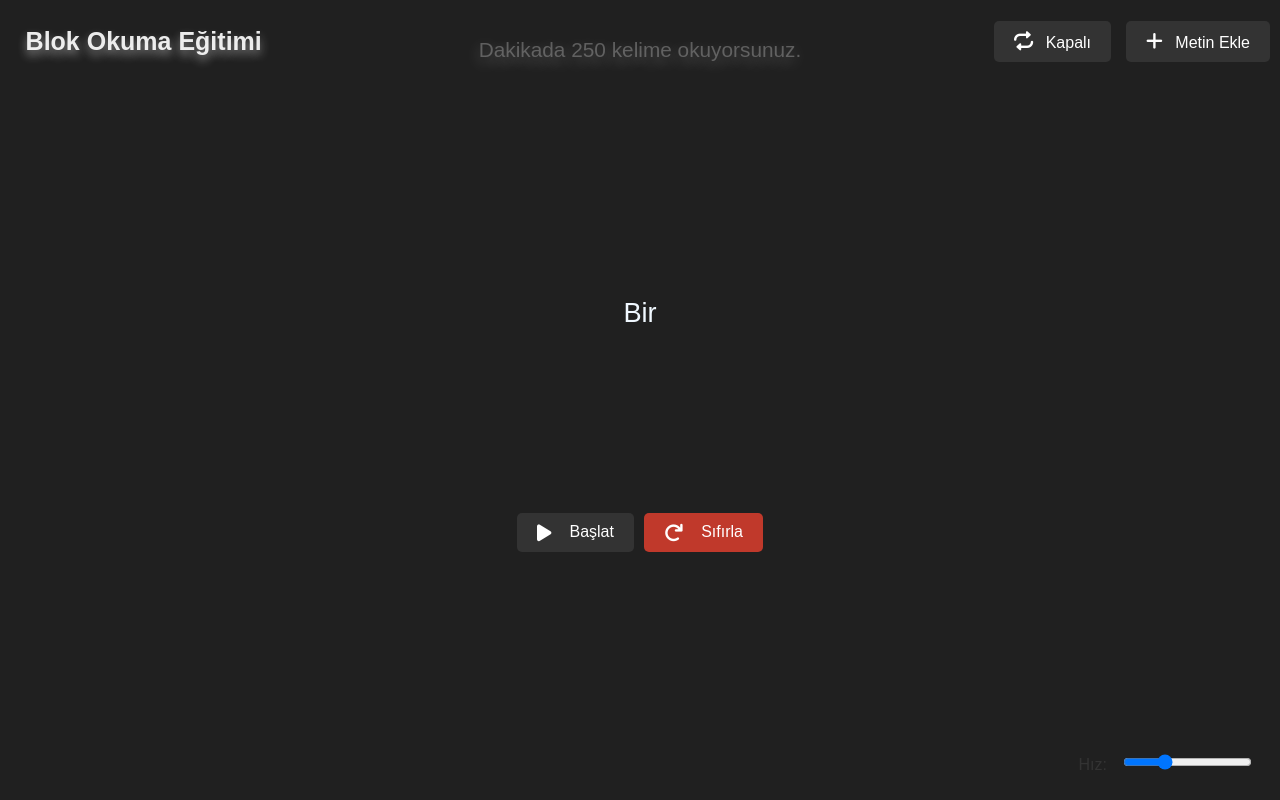
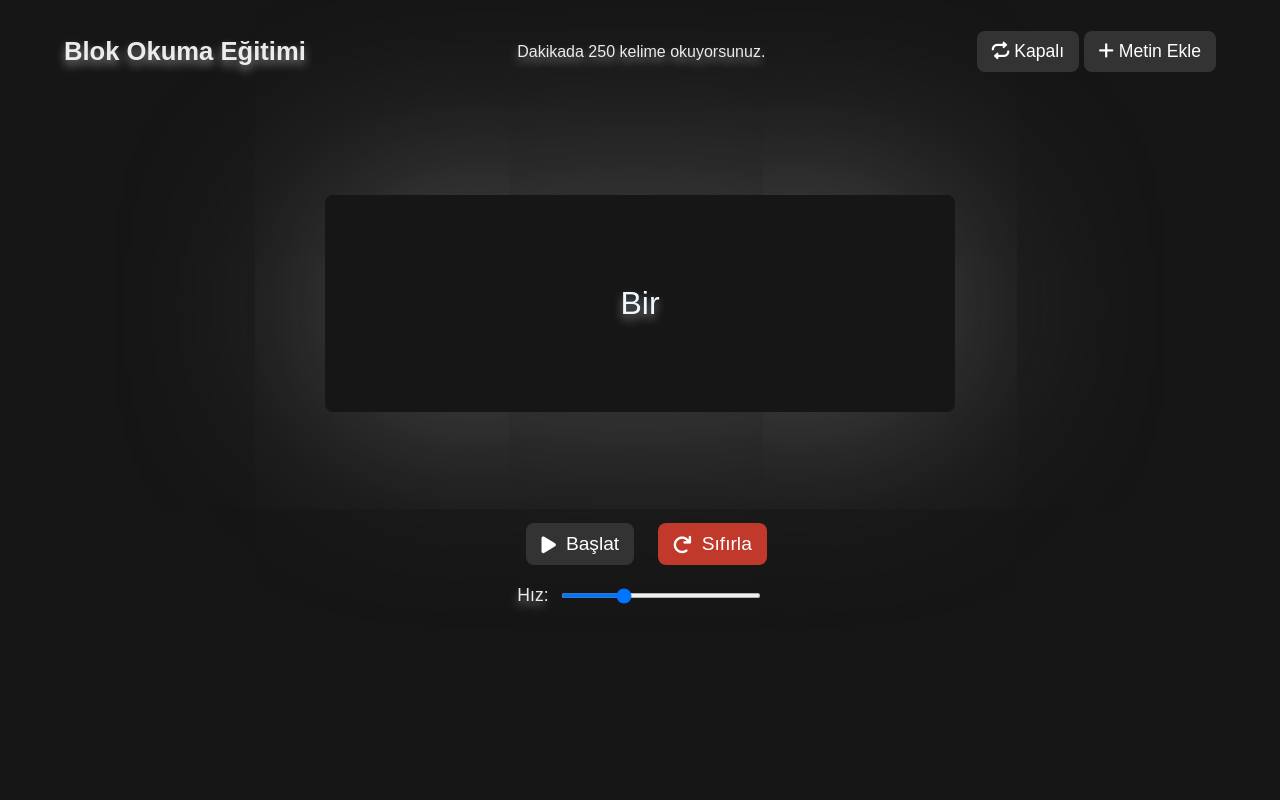
Before and after one commit to fear321/Read, a plain HTML site: page index.html in a window 1280 px wide. Drawn offline with Linux system fonts and the light colour scheme.

Commit message:
Update style.css

```diff
--- a/style.css
+++ b/style.css
@@ -2,194 +2,207 @@ body {
     font-family: Arial, sans-serif;
     margin: 0;
     padding: 0;
-    background-color: #202020;
-    color: #333;
+    background-color: #161616;
     display: flex;
     flex-direction: column;
     align-items: center;
     justify-content: flex-start;
     height: 100vh;
     overflow-x: hidden;
-}
-
-header {
-    display: flex;
-    justify-content: flex-start;
-    width: 100%;
-    padding: 10px;
-    z-index: 10;
-    background-color: #202020;
-    position: relative;
+    font-size: 1rem;
+    color: rgba(255, 255, 255, 0.904);
+    text-shadow: 0 5px 10px rgba(255, 255, 255, 0.473);
+    cursor: default;
 }
 
 #header {
-    font-size: 25px;
-    color: rgba(255, 255, 255, 0.904);
-    text-shadow: 0 5px 10px rgba(255, 255, 255, 0.473);
-    margin-left: 2vw;
-}
-
-.topcontrols {
-    display: flex;
-    justify-content: flex-end;
-    align-items: center;
-    margin-left: auto;
-    gap: 15px;
-    margin-right: 10px;
+    font-size: 1.6rem;
 }
 
 .topcontrols button {
-    padding: 10px 20px;
-    font-size: 1rem;
-    border: none;
-    border-radius: 5px;
-    cursor: pointer;
-    background-color: #333;
-    color: white;
-    transition: background-color 0.3s;
-}
-
-.topcontrols button:hover {
-    background-color: #555;
+    padding: 12px 25px;
+    font-size: 1.1rem;
 }
 
 .container {
-    margin-top: 50px;
     display: flex;
     justify-content: center;
     align-items: center;
-    width: 100%;
-    text-align: center;
-    padding: 20px;
+    width: 80%;
+    height: 50vh;
     box-sizing: border-box;
-    overflow-y: auto;
+    max-width: 900px;
 }
 
 .display {
-    font-size: 1.7rem;
+    font-size: 2rem;
     margin: 20px 0;
-    padding: 10px;
-    border: 2px solid #ccc;
+    padding: 10%;
+    box-shadow: 0 1px 200px rgba(156, 156, 156, 0.473);
     border-radius: 8px;
-    border: none;
-    outline: none;
     color: aliceblue;
-    padding: 10%;
-}
-
-.controls {
-    display: flex;
-    justify-content: center;
-    align-items: flex-start; /* Butonu yukarı almak için flex-start */
-    flex-direction: column; /* Butonları dikey hizalamak için */
-    margin-top: 20px;
+    width: 50%;
+    max-width: 800px;
+    text-align: center;
 }
 
 .controls button {
-    padding: 10px 20px;
-    font-size: 1rem;
-    border: none;
-    border-radius: 5px;
-    cursor: pointer;
-    background-color: #333;
-    color: white;
-    transition: background-color 0.3s;
-}
-
-.controls button:hover {
-    background-color: #555;
-}
-
-.speed-control {
-    position: absolute;
-    bottom: 2vw;
-    right: 2vw;
+    font-size: 1.2rem;
 }
 
 .speed-control label {
-    margin-right: 10px;
+    font-size: 1.1rem;
 }
 
 .speed-control input[type="range"] {
+    width: 200px;  /* Scroll genişliği */
+    height: 5px;
+    background-color: #555;
+    border-radius: 5px;
+}
+
+/* Header ve Buton gruplarının hizalanması */
+header, .button-group {
+    white-space: nowrap;
+
+    display: flex;
+    justify-content: space-between;
+    align-items: center;
+    width: 90%;
+    padding: 20px;
+    z-index: 10;
+    position: relative;
+    text-align: center;
+}
+
+button {
+    padding: 10px 15px;
+    font-size: 1.2rem;
+    border: none;
+    border-radius: 8px;
+    background-color: #333;
+    color: white;
+    transition: all 0.3s ease;
+    gap: 10px;
+
+}
+
+button:hover {
+    background-color: #555;
+    transform: scale(1.05);
+    cursor: crosshair;
+}
+
+.button-group button {
+    display: inline-flex;
+    align-items: center;
+}
+
+#resetBtn {
+    background-color: #c0392b;
+    border-radius: 8px;
+}
+
+#resetBtn:hover {
+    background-color: #e74c3c;
+}
+
+.topcontrols button {
+    padding: 10px 15px;
+    font-size: 1.1rem;
+}
+
+/* Sağ hizalama */
+.speed-control {
+    display: flex;
+    justify-content: center;  /* Sağ tarafa hizalama */
+    align-items: center;
+    gap: 10px;  /* Etiket ve kaydırıcı arasında boşluk */
+    width: 100%;
+}
+
+#speedValue {
+    font-size: 1.1rem;
+    color: white;
+}
+
+/* Scroll ve Hız yazısı sağda hizalanacak şekilde */
+.speed-control input[type="range"]:focus {
+    outline: none; /* Focus olduğunda kenarlık görünmesin */
+}
+
+.speed-control input[type="range"]::-webkit-slider-thumb {
+    background-color: #333;
+    border-radius: 10px;
+    width: 20px;
+    height: 20px;
     cursor: pointer;
 }
 
-#wordCount {
-    position: absolute;
-    top: 3vw;
-    left: 50%;
-    transform: translateX(-50%);
-    font-size: 1.3rem;
-    color: rgba(160, 160, 160, 0.473);
-    text-shadow: 0 5px 15px rgba(255, 255, 255, 0.3);
-}
-.topcontrols button {
-    padding: 10px 20px;
-    font-size: 1rem;
-    border: none;
-    border-radius: 5px;
-    cursor: pointer;
+.speed-control input[type="range"]::-moz-range-thumb {
     background-color: #333;
-    color: white;
-    transition: background-color 0.3s;
+    border-radius: 10px;
+    width: 20px;
+    height: 20px;
 }
 
-.topcontrols button:hover {
-    background-color: #555;
+
+.controls{
+    display: flex;
+    flex-direction: column;
 }
 
-/* Reset Butonuna özel stil */
-#resetBtn {
-    background-color: #c0392b; /* Kırmızı renk */
+
+@media (max-width: 768px) {
+    #header {
+        padding: 5px 0;
     }
 
-#resetBtn:hover {
-    background-color: #e74c3c; /* Hover efekti */
-}
-/* Butonları yan yana hizalamak için button-group kullanılıyor */
-.controls .button-group {
-    display: flex;
-    gap: 10px; /* Butonlar arasında boşluk */
-    justify-content: center; /* Ortada hizalama */
-    margin-bottom: 20px; /* Butonlar arasında biraz boşluk */
+    .display {
+        width: 60%;
     }
 
     .topcontrols button {
-    padding: 10px 20px;
-    font-size: 1rem;
-    border: none;
-    border-radius: 5px;
-    cursor: pointer;
-    background-color: #333;
-    color: white;
-    transition: background-color 0.3s;
+        padding: 10px 10px;
     }
 
-.topcontrols button:hover {
-    background-color: #555;
+    .button-group button {
+        padding: 10px 10px;
+
+    }
 }
 
-/* Reset Butonuna özel stil */
-#resetBtn {
-    background-color: #c0392b; /* Kırmızı renk */
+@media (max-width: 500px) {
+    *, header, button{
+        font-size: 0.7rem;
     }
 
-#resetBtn:hover {
-    background-color: #e74c3c; /* Hover efekti */
-}
-/* İkonlar için genel stil */
-button i {
-    margin-right: 8px; /* İkon ile metin arasında boşluk */
 }
 
-/* Font Awesome için ikon boyutu */
-button i.fas {
-    font-size: 1.2rem;
+@media (max-width: 450px) {
+    .topcontrols button, i{
+        font-size: 1.5rem;
+    }
+    .topcontrols button{
+        padding: 10px 10px;
+    }
+    header{
+        padding: 10%;
+        width: 80%;
+    }
+    #header{
+        font-size: 1.5rem;
+    }
+    .container {
+        height: 45vh;
     }
 
-/* Button group içinde ikonların hizalanması */
-.button-group button {
-    display: flex;
-    align-items: center; /* İkon ve metni yatayda hizalar */
+    .speed-control label, #speedValue {
+        font-size: 1.5rem;
+    }
+
+}
+
+.button-group{
     gap: 10px;
 }
```
Lines whose indentation alone changed are shown as unchanged.
